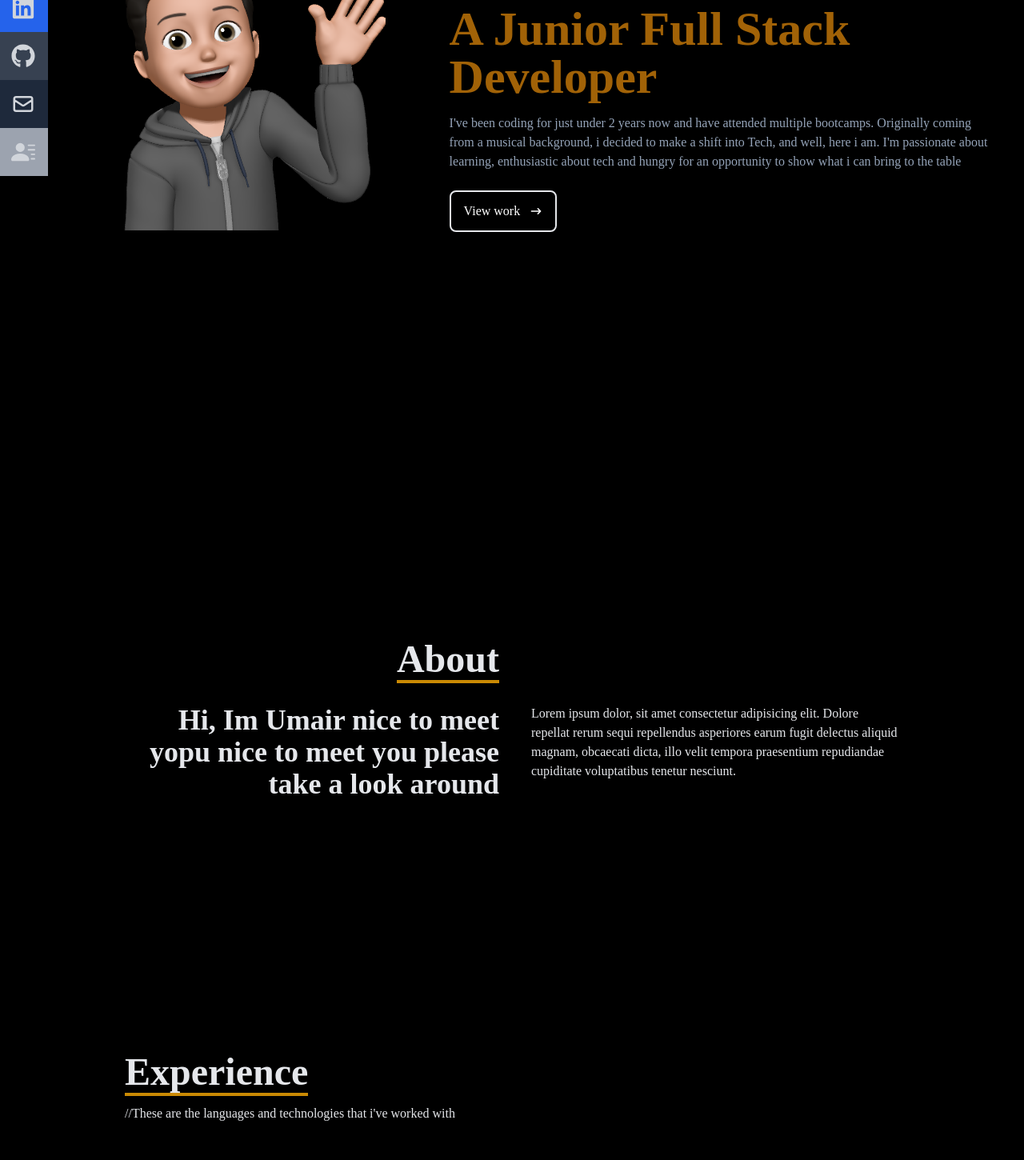
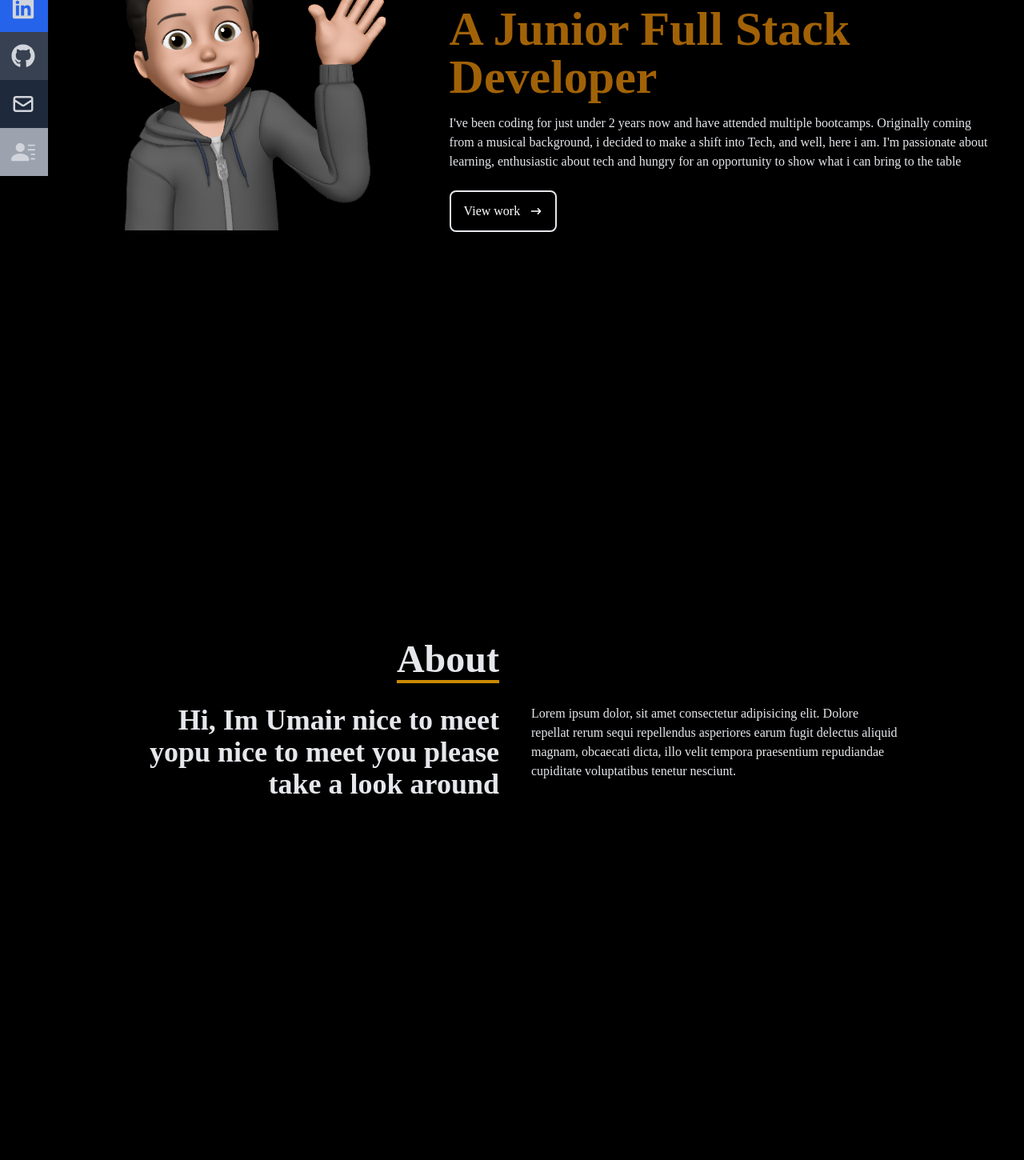
Before and after one commit to umairshah14/Portfolio, a React (Create React App) app: page / in a window 1280 px wide. Shown: the part 300-1750 px from the top of the page at 80% size. Built offline with nearby package versions, Linux system fonts and the light colour scheme.

Commit message:
about and experience secrions added

```diff
--- a/src/components/Home.jsx
+++ b/src/components/Home.jsx
@@ -17,7 +17,7 @@ const Home = () => {
             <h2 className="text-3xl sm:text-6xl font-bold text-yellow-700">
               A Junior Full Stack Developer
             </h2>
-            <p className="text-slate-400 py-4 max-w-[700px] ">
+            <p className="text-gray-200 py-4 max-w-[700px] ">
               I've been coding for just under 2 years now and have attended
               multiple bootcamps. Originally coming from a musical background, i
               decided to make a shift into Tech, and well, here i am. I'm
--- a/src/components/Skills.jsx
+++ b/src/components/Skills.jsx
@@ -9,12 +9,12 @@ import Tailwind from '../assets/tailwind.png'
 
 const Skills = () => {
   return (
-    <div name="skills" className='bg-black  text-gray-200'>
+    <div name="skills" className=' w-full h-screen bg-black  text-gray-200'>
         {/* CONTAINER */}
         <div className='max-w-[1000px] mx-auto p-4 flex flex-col justify-center w-full h-full'>
             <div>
-                <p className='text-5xl font-bold inline border-b-4 border-yellow-600'>Experience</p>
-                <p className='py-4'>//These are the languages and technologies that i've worked with</p>
+                <p className='text-5xl font-bold inline border-b-4 border-yellow-600'>Skills</p>
+                <p className='py-4'>These are the languages and technologies that i've worked with</p>
             </div>
             <div className='w-full grid grid-cols-2 sm:grid-cols-3 gap-4 text-center py-8'>
                 <div className='hover:scale-110 duration-200'>
--- /dev/null
+++ b/src/components/Work.jsx
@@ -0,0 +1,9 @@
+import React from 'react'
+
+const Work = () => {
+  return (
+    <div>Work</div>
+  )
+}
+
+export default Work
```
